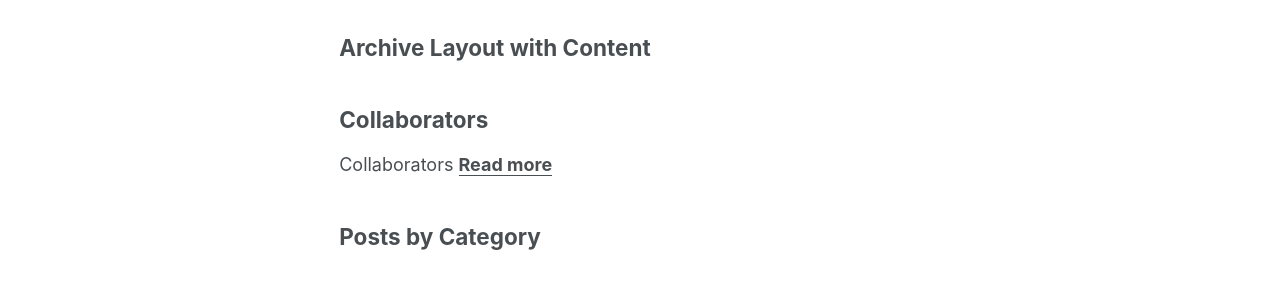
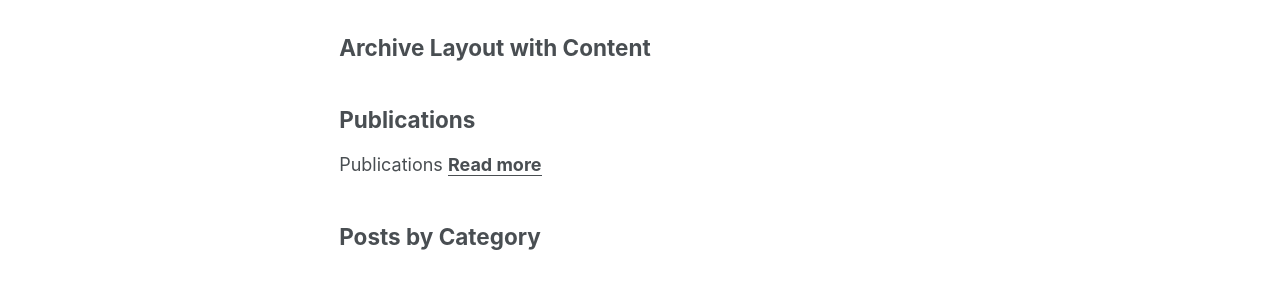
Before and after one commit to snowwhite2011/huyentrang0811.github.io, a Jekyll site: the page built from _pages/page-archive.html, in a window 1280 px wide and 900 px high. Shown: the part 391-689 px from the top of the window. Built offline with Jekyll 4.4.1, drawn with Linux system fonts in a browser that asks for light colours.

Commit message:
Update articles.md

```diff
--- a/_pages/articles.md
+++ b/_pages/articles.md
@@ -1,7 +1,7 @@
 ---
-permalink: /collabs/
-title: "Collaborators"
-excerpt: "Collaborators"
+permalink: /articles/
+title: "Publications"
+excerpt: "Publications"
 author_profile: true
 redirect_from:
   - "/wordpress/"
```
